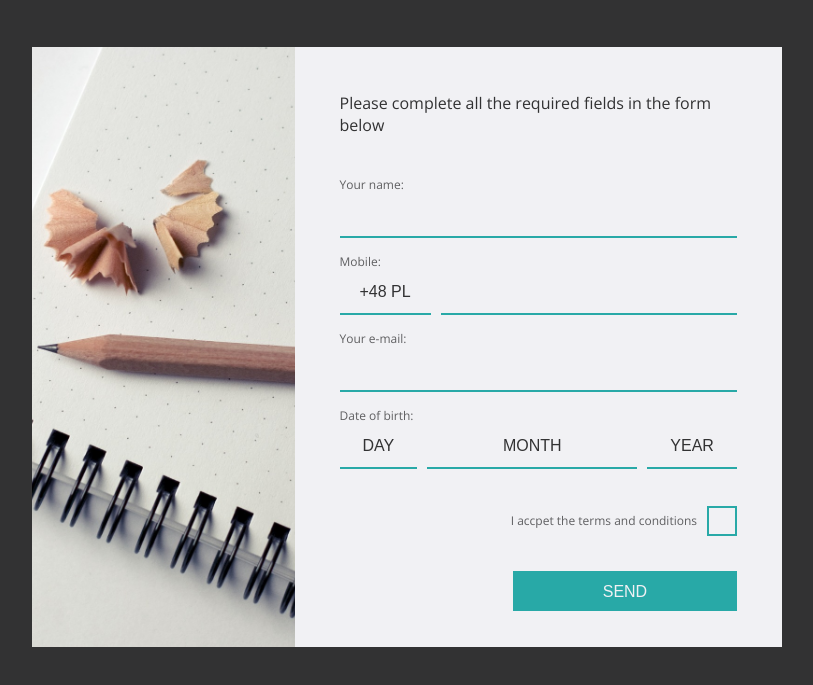
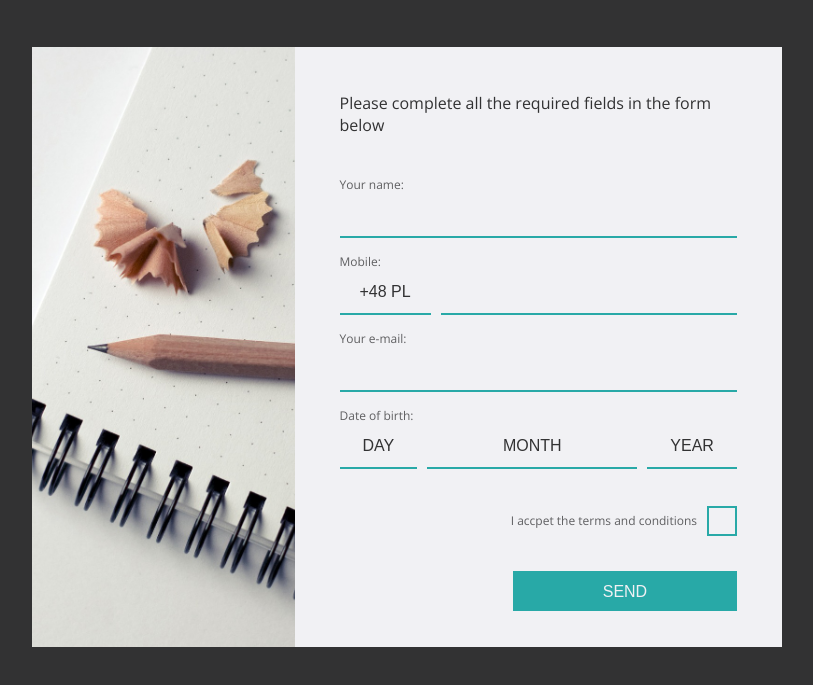
Before and after one commit to ar-demko/your_account, a website: page index.html in a window 1280 px wide. Shown: the part 103-788 px from the top of the page, without its empty margins (233-1046 px from the left). Drawn offline with nearby package versions, Linux system fonts and the light colour scheme.

Commit message:
change image

```diff
--- a/sass/style.scss
+++ b/sass/style.scss
@@ -109,7 +109,7 @@ header {
     height: 600px;
     display: block;
     background-color: red;
-    background-image: url("../images/pencil.jpg");
+    background-image: url("../images/notebook.jpg");
     background-repeat: no-repeat;
     background-position: center bottom;
     background-size: cover;
```
Also changed, not shown: css/style.css, images/notebook.jpg (added), images/ok_violet.png (deleted), images/pencil.jpg (deleted).
